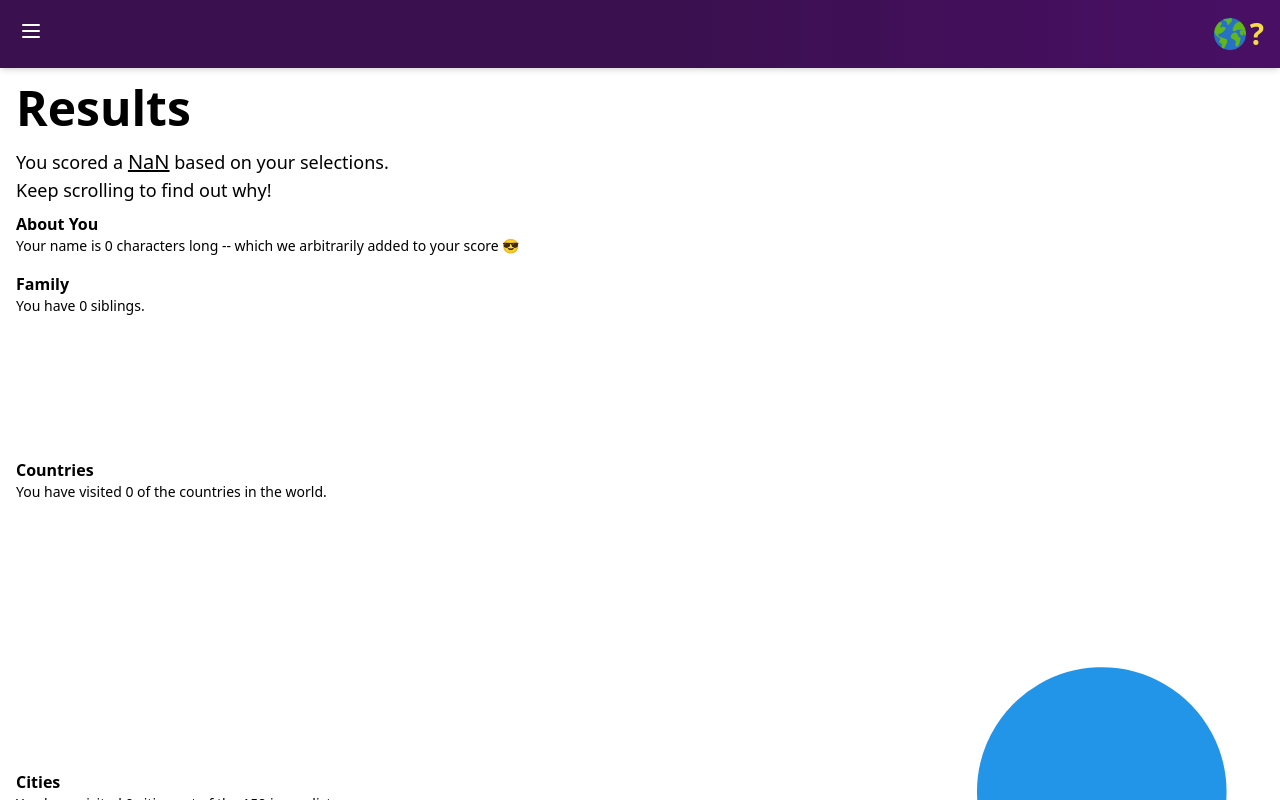
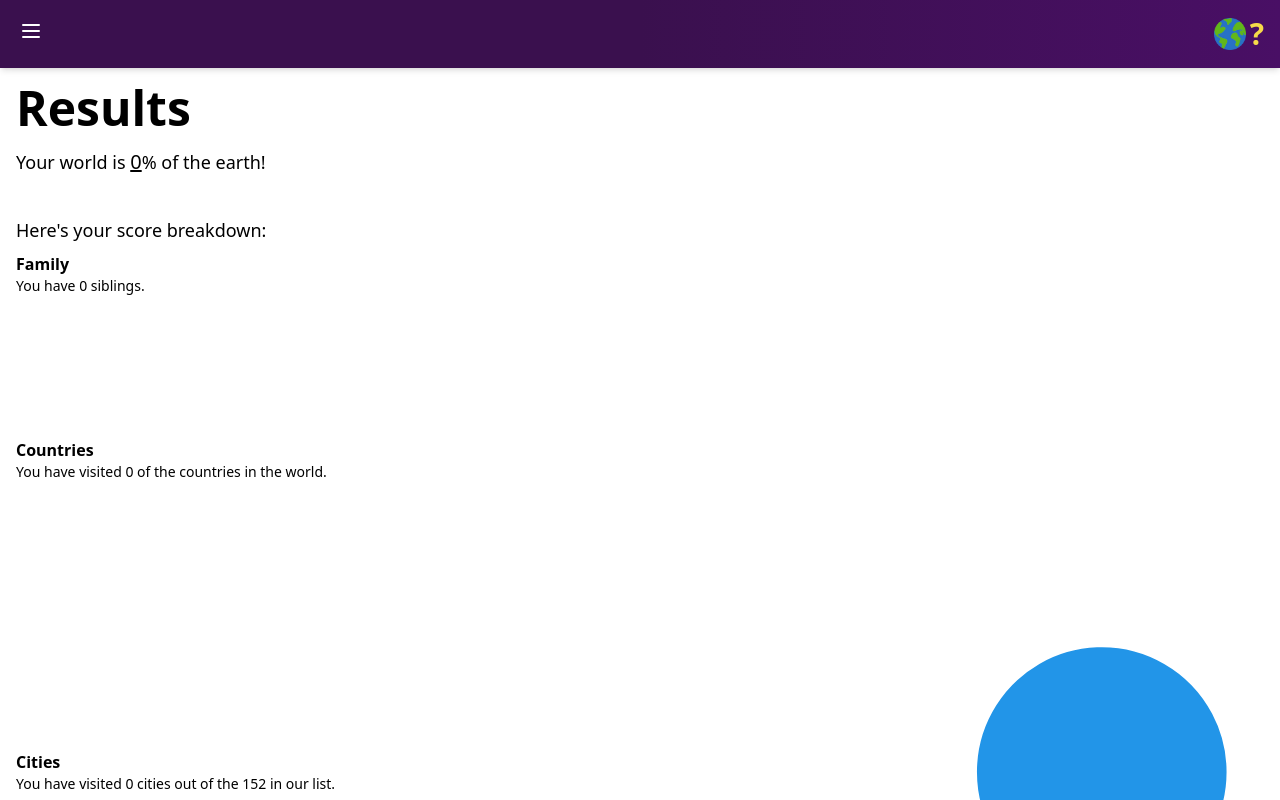
Before and after one commit to zachmerrill/world-calc, a Next.js app: page /results in a window 1280 px wide. Built offline with nearby package versions, Linux system fonts and the light colour scheme; what i18n-iso-countries would draw is missing.

Commit message:
small fixes

```diff
--- a/data/cities.json
+++ b/data/cities.json
@@ -10,10 +10,8 @@
     "Osaka",
     "Shanghai",
     "Ho Chi Minh City",
-    "Moscow",
     "Jakarta",
     "Beijing",
-    "Saint Petersburg",
     "Dammam",
     "Kyoto",
     "Zhuhai",
@@ -69,6 +67,7 @@
     "Rome",
     "Prague",
     "Amsterdam",
+    "Moscow",
     "Barcelona",
     "Milan",
     "Vienna",
@@ -105,6 +104,7 @@
     "Reykjavik",
     "Belfast",
     "Kyiv",
+    "Saint Petersburg",
     "Cardiff"
   ],
   "North America": [
--- a/pages/results.tsx
+++ b/pages/results.tsx
@@ -58,17 +58,23 @@ export default function Results() {
 
   const worldSize = useMemo<number>(() => {
     if (!langData) return -1;
-    const langScore = languagesStorage.length / Object.keys(langData).length;
-    const cityScore = citiesStorage.length / cities.length;
-    const countriesScore =
-      countriesStorage.length / Object.keys(countryObj).length;
+    // calc max score
+    const maxSiblings = 12;
+    const maxFamilyScore = maxSiblings + 2;
+    const maxScore =
+      Object.keys(langData).length +
+      cities.length +
+      Object.keys(countryObj).length +
+      maxFamilyScore;
+
+    const langScore = languagesStorage.length;
+    const cityScore = citiesStorage.length;
+    const countriesScore = countriesStorage.length;
     let familyScore = familyStorage.siblings || 0;
     if (familyStorage.fatherBirthLoc !== youStorage.country) familyScore++;
     if (familyStorage.motherBirthLoc !== youStorage.country) familyScore++;
-    const youScore = youStorage.name?.length || 0;
-    return (
-      (langScore + cityScore + countriesScore + familyScore + youScore) * 100
-    );
+    const score = langScore + cityScore + countriesScore + Number(familyScore);
+    return (score / maxScore) * 100;
   }, [
     langData,
     languagesStorage.length,
@@ -79,7 +85,6 @@ export default function Results() {
     familyStorage.fatherBirthLoc,
     familyStorage.motherBirthLoc,
     youStorage.country,
-    youStorage.name?.length,
   ]);
 
   function handleClick() {
@@ -97,20 +102,11 @@ export default function Results() {
         {langData && cityData ? (
           <>
             <p className="text-lg">
-              You scored a{" "}
-              <u className="text-bold text-xl">{Math.round(worldSize)}</u> based
-              on your selections.
+              Your world is{" "}
+              <u className="text-bold text-xl">{Math.round(worldSize)}</u>% of
+              the earth!
             </p>
-            <p className="text-lg">Keep scrolling to find out why!</p>
-            <div>
-              <div className="flex flex-col justify-center py-2">
-                <p className="font-bold">About You</p>
-                <p className="text-sm">
-                  Your name is {youStorage.name?.length || 0} characters long --
-                  which we arbitrarily added to your score 😎
-                </p>
-              </div>
-            </div>
+            <p className="pt-10 text-lg">Here&apos;s your score breakdown:</p>
             <div>
               <div className="flex flex-col justify-center py-2">
                 <p className="font-bold">Family</p>
@@ -163,7 +159,7 @@ export default function Results() {
         ) : (
           <>Loading...</>
         )}
-        <div className="flex w-full justify-between py-4">
+        <div className="flex w-full justify-between py-4 pt-10">
           <JourneyNextButton onClick={() => prevPage()}>
             Previous
           </JourneyNextButton>
```
